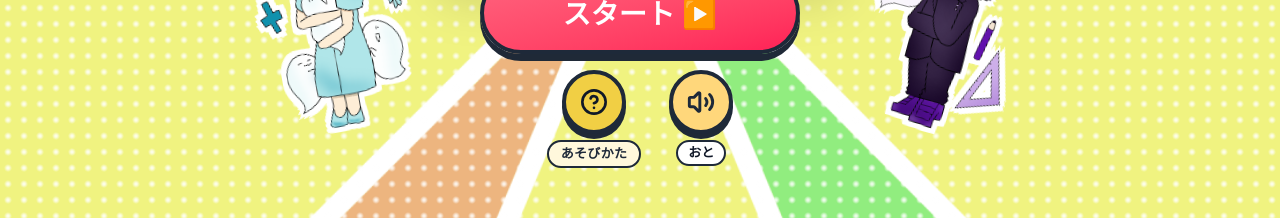
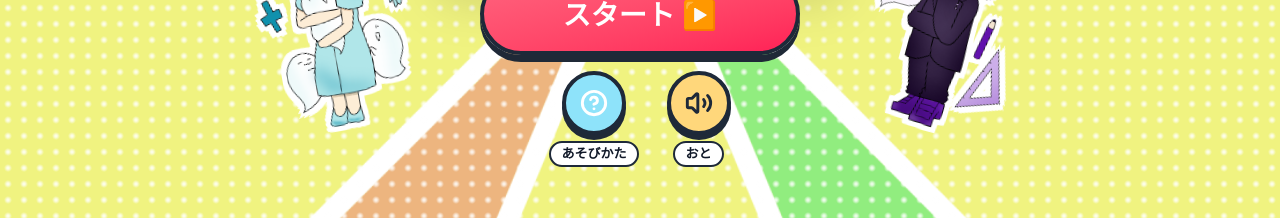
Before and after one commit to Koseeee-27/real-you, a Next.js app in the folder frontend/: page / in a window 1280 px wide. Shown: the part 496-714 px from the top of the page. Built offline with nearby package versions, Linux system fonts and the light colour scheme.

Commit message:
style(top): あそびかたボタンのアイコン色を水色に戻す
Co-authored-by: Cursor <cursoragent@cursor.com>

#8EE3FA の丸アイコン＋白ラベルに復元。

```diff
--- a/frontend/src/features/top/components/TopMenu.tsx
+++ b/frontend/src/features/top/components/TopMenu.tsx
@@ -64,10 +64,10 @@ export default function TopMenu() {
             aria-label="あそびかた"
             className="flex flex-col items-center gap-1.5"
           >
-            <span className="flex h-16 w-16 items-center justify-center rounded-full border-4 border-gray-800 bg-[#f1cf44] text-gray-900 shadow-[0_5px_0_#1f2937] transition-transform active:translate-y-[3px] active:shadow-[0_2px_0_#1f2937]">
-              <HelpCircle size={28} strokeWidth={2.25} aria-hidden />
+            <span className="flex h-16 w-16 items-center justify-center rounded-full border-4 border-gray-800 bg-[#8EE3FA] text-white shadow-[0_5px_0_#1f2937] transition-transform active:translate-y-[3px] active:shadow-[0_2px_0_#1f2937]">
+              <HelpCircle size={28} strokeWidth={2.5} aria-hidden />
             </span>
-            <span className="rounded-full border-2 border-gray-800 bg-[#fff8dc] px-3 py-0.5 text-[13px] font-extrabold tracking-wide text-gray-800">
+            <span className="rounded-full border-2 border-gray-800 bg-white px-2.5 py-px text-[13px] font-black text-gray-900">
               あそびかた
             </span>
           </button>
```
